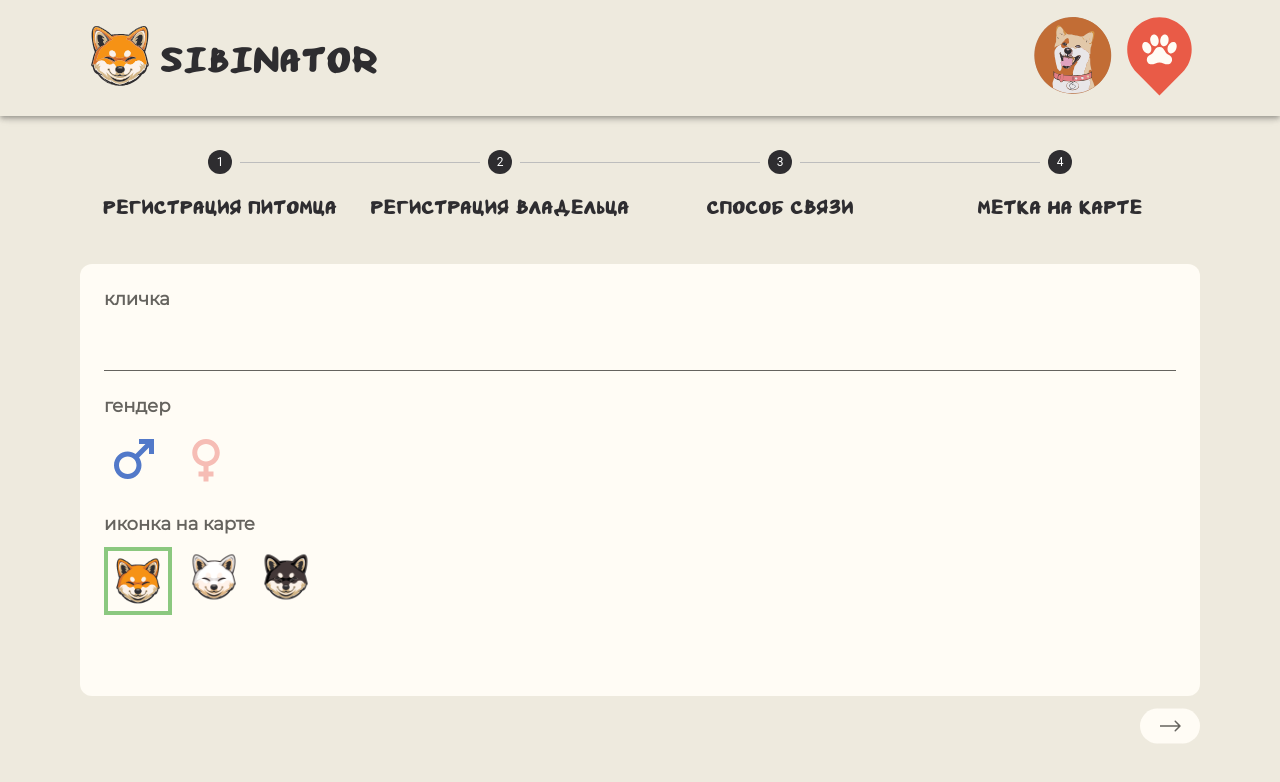
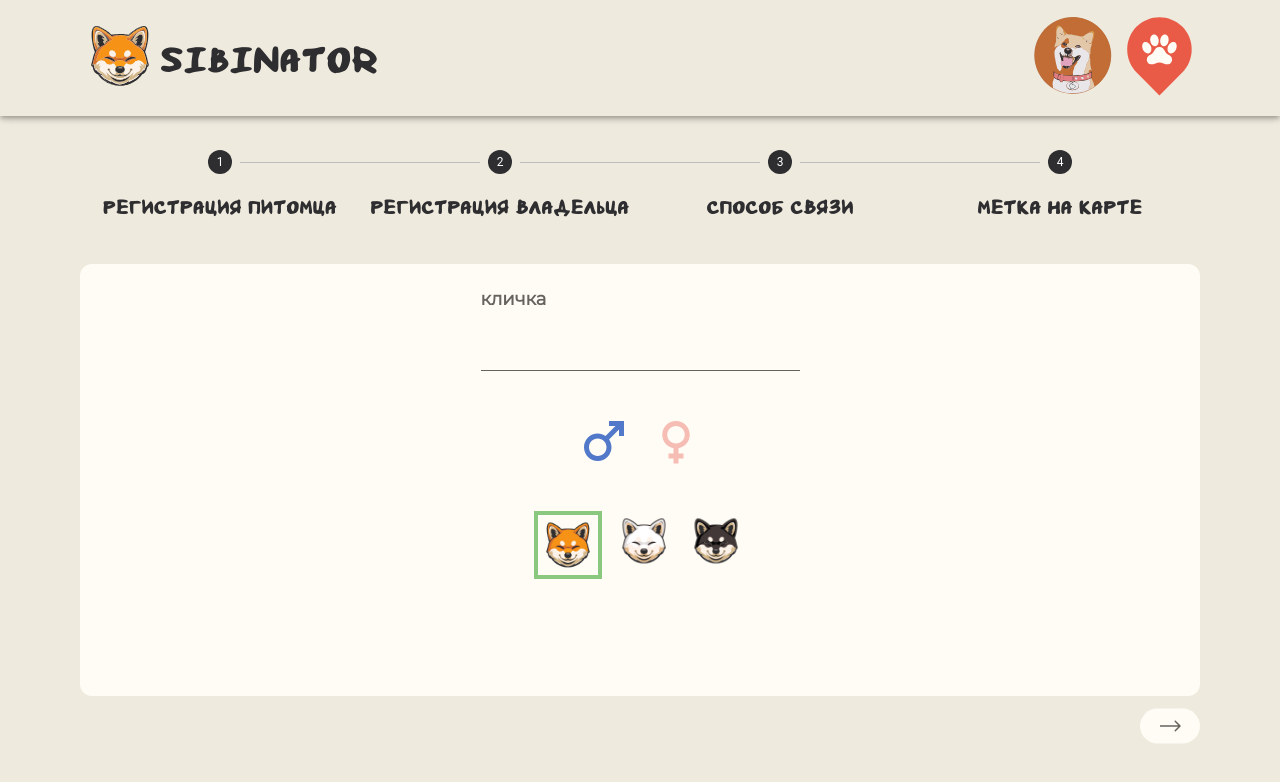
Before and after one commit to rinakz/oski-site, a React (Create React App) app: page /auth in a window 1280 px wide. Shown: the top 782 px of the page. Built offline with nearby package versions, Linux system fonts and the light colour scheme.

Commit message:
create geo

```diff
--- a/src/components/auth/first-step.tsx
+++ b/src/components/auth/first-step.tsx
@@ -25,11 +25,12 @@ export const FirstStep: FC<FirstStep> = ({ control, setActiveStep }) => {
         style={{
           display: "flex",
           flexDirection: "column",
-          gap: "24px",
+          gap: "40px",
           background: "#FFFCF5",
           borderRadius: "12px",
           padding: "24px",
           height: "100%",
+          alignItems: "center",
         }}
       >
         <div className={stls.fieldContainer}>
@@ -44,7 +45,6 @@ export const FirstStep: FC<FirstStep> = ({ control, setActiveStep }) => {
         </div>
 
         <div className={stls.fieldContainer}>
-          гендер
           <Controller
             control={control}
             name="gender"
@@ -73,7 +73,6 @@ export const FirstStep: FC<FirstStep> = ({ control, setActiveStep }) => {
           />
         </div>
         <div className={stls.fieldContainer}>
-          иконка на карте
           <Controller
             control={control}
             name="icon"
--- a/src/components/auth/fourth-step.tsx
+++ b/src/components/auth/fourth-step.tsx
@@ -1,6 +1,6 @@
 import { Button } from "@mui/material";
 import { YMaps, Map, Placemark, SearchControl } from "@pbe/react-yandex-maps";
-import { FC, useState } from "react";
+import { FC, MouseEvent, useState } from "react";
 import { IconPawButton } from "../../assets/icons/IconPawButton";
 import stls from "~styles/components/Auth.module.sass";
 import { Control, Controller } from "react-hook-form";
@@ -13,6 +13,24 @@ interface FourthStep {
 
 export const FourthStep: FC<FourthStep> = ({ control, setActiveStep }) => {
   const [coordinates, setCoordinates] = useState([55.75, 37.57]); // Начальные координаты
+  const [error, setError] = useState<string | null>(null);
+
+  const getLocation = (event: MouseEvent<HTMLElement>) => {
+    event.preventDefault();
+    if (!navigator.geolocation) {
+      setError("Geolocation is not supported by your browser");
+      return;
+    }
+
+    navigator.geolocation.getCurrentPosition(
+      (position) => {
+        setCoordinates([position.coords.latitude, position.coords.longitude]);
+      },
+      (error) => {
+        setError(error.message);
+      }
+    );
+  };
 
   function onActionTickComplete(e: any) {
     const projection = e.get("target").options.get("projection");
@@ -30,6 +48,7 @@ export const FourthStep: FC<FourthStep> = ({ control, setActiveStep }) => {
         height: "100%",
       }}
     >
+      <button onClick={getLocation}>определить местоположение</button>
       <div
         style={{
           display: "flex",
```
